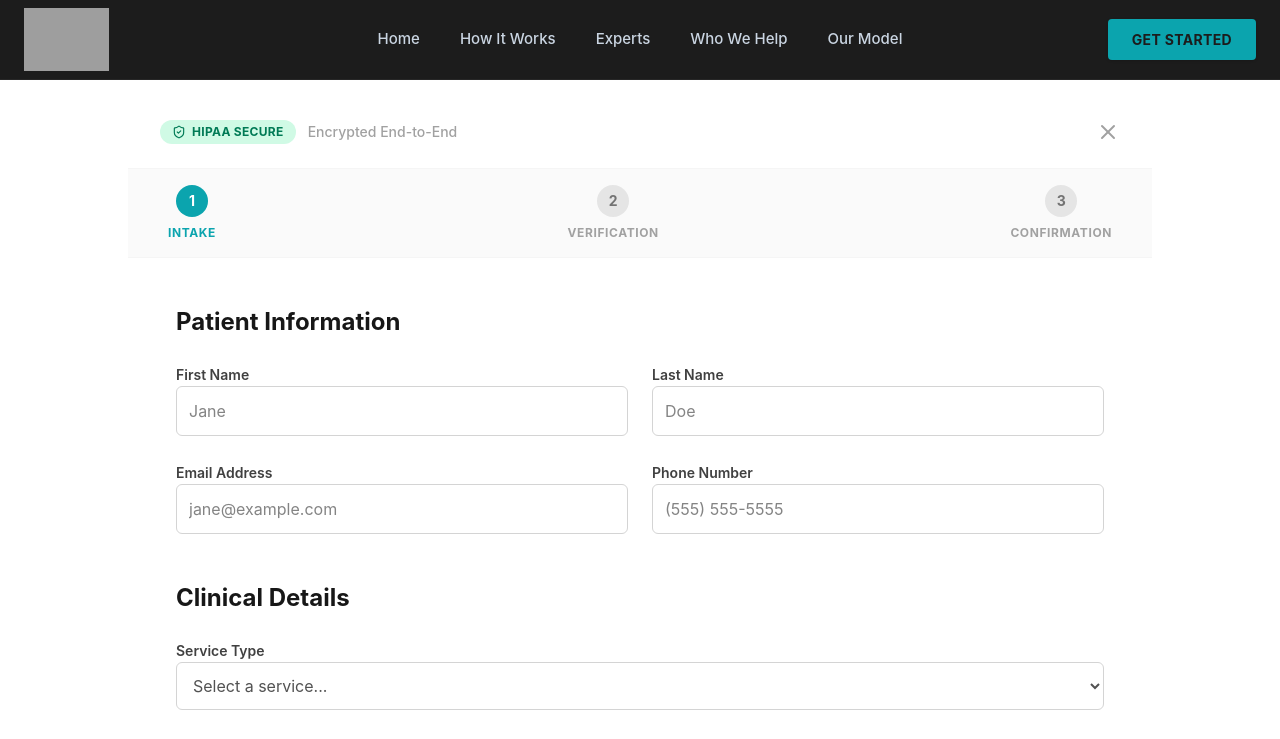
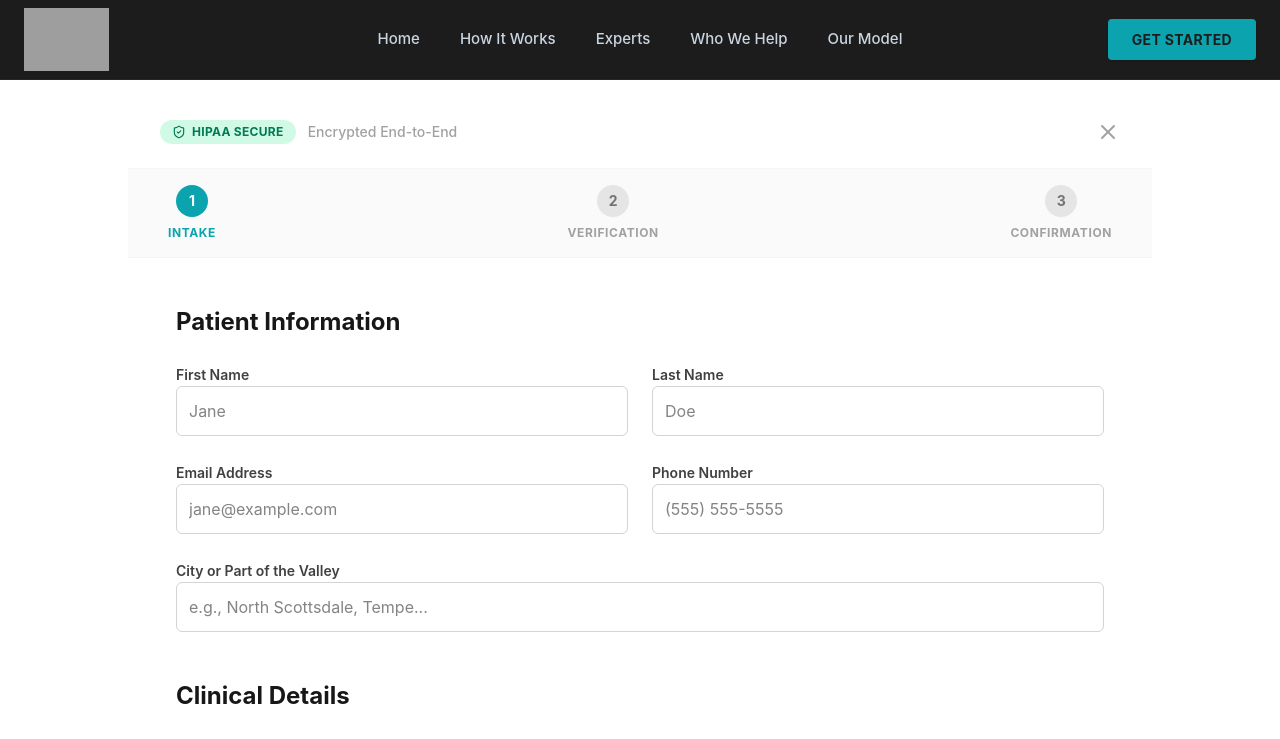
Before and after one commit to MoathKHamdan/Rethrive, a React (Vite) app: page /intake in a window 1280 px wide. Shown: the top 739 px of the page. Built offline with nearby package versions, Linux system fonts and the light colour scheme; grey boxes are pictures that could not be loaded.

Commit message:
Bypassed strict typescript to push new PT video live

```diff
--- a/src/app/pages/Intake.tsx
+++ b/src/app/pages/Intake.tsx
@@ -91,6 +91,11 @@ export const Intake = () => {
                           <label className="text-sm font-semibold text-neutral-700">Phone Number</label>
                           <input type="tel" className="w-full p-3 bg-white border border-neutral-300 rounded-md focus:outline-none focus:ring-2 focus:ring-[#0BA4AE]/20 focus:border-[#0BA4AE] transition-all" placeholder="(555) 555-5555" />
                         </div>
+                        {/* NEW: City/Valley Field per Janel */}
+                        <div className="space-y-2 md:col-span-2">
+                          <label className="text-sm font-semibold text-neutral-700">City or Part of the Valley</label>
+                          <input type="text" className="w-full p-3 bg-white border border-neutral-300 rounded-md focus:outline-none focus:ring-2 focus:ring-[#0BA4AE]/20 focus:border-[#0BA4AE] transition-all" placeholder="e.g., North Scottsdale, Tempe..." />
+                        </div>
                     </div>
                   </div>
 
@@ -98,14 +103,14 @@ export const Intake = () => {
                   <div>
                     <h2 className="text-2xl font-bold text-neutral-900 mb-6">Clinical Details</h2>
                     <div className="space-y-6">
+                        {/* UPDATED: Service Dropdown per Janel */}
                         <div className="space-y-2">
-                          <label className="text-sm font-semibold text-neutral-700">Service Type</label>
+                          <label className="text-sm font-semibold text-neutral-700">Type of Service</label>
                           <select className="w-full p-3 bg-white border border-neutral-300 rounded-md focus:outline-none focus:ring-2 focus:ring-[#0BA4AE]/20 focus:border-[#0BA4AE] transition-all text-neutral-600">
                               <option>Select a service...</option>
-                              <option>Physical Therapy Evaluation</option>
-                              <option>Sports Performance Training</option>
-                              <option>Post-Surgical Rehab</option>
-                              <option>Wellness Consultation</option>
+                              <option>Physical Therapy (PT)</option>
+                              <option>Occupational Therapy (OT)</option>
+                              <option>Wellness Coaching</option>
                           </select>
                         </div>
                         <div className="space-y-2">
```
